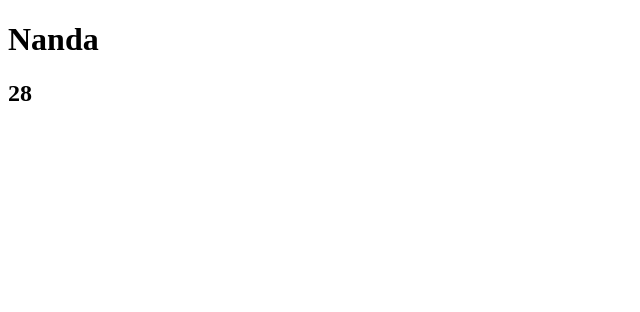
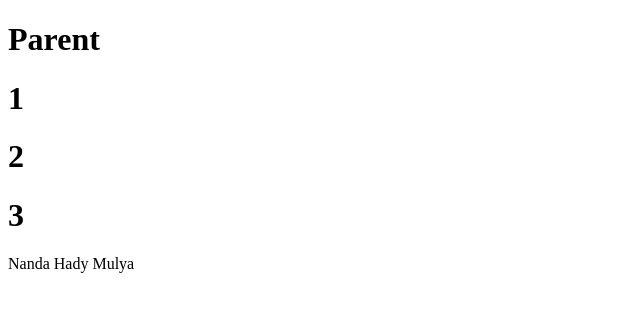
Before and after one commit to nandahadymulya/vue3-basic, a Vue app: page / in a window 1280 px wide. Shown: the top 312 px of the page, without its empty margins (0-640 px from the left). Built offline with nearby package versions, Linux system fonts and the light colour scheme.

Commit message:
feat: provide and inject

```diff
--- a/src/App.vue
+++ b/src/App.vue
@@ -1,10 +1,23 @@
 <script>
-import ChildComponent from "./components/ChildComponent.vue";
+import ComponentOne from "./components/ComponentOne.vue";
 export default {
-  components: { ChildComponent },
+  components: {
+    ComponentOne,
+  },
+  data() {
+    return {
+      author: "Nanda Hady Mulya",
+    };
+  },
+  provide() {
+    return {
+      providedAuthor: this.author,
+    };
+  },
 };
 </script>
 
 <template>
-  <child-component title="Nanda" :number="28" />
+  <h1>Parent</h1>
+  <component-one />
 </template>
--- a/src/components/ChildComponent.vue
+++ /dev/null
@@ -1,16 +0,0 @@
-<script>
-export default {
-  props: {
-    title: String,
-    number: {
-      type: Number,
-      default: 0,
-    },
-  },
-};
-</script>
-
-<template>
-  <h1>{{ title }}</h1>
-  <h2>{{ number }}</h2>
-</template>
--- /dev/null
+++ b/src/components/ComponentOne.vue
@@ -0,0 +1,14 @@
+<script>
+import ComponentTwo from "./ComponentTwo.vue";
+
+export default {
+  components: {
+    ComponentTwo,
+  },
+};
+</script>
+
+<template>
+  <h1>1</h1>
+  <component-two />
+</template>
--- /dev/null
+++ b/src/components/ComponentThree.vue
@@ -0,0 +1,9 @@
+<script>
+export default {
+  inject: ["providedAuthor"],
+};
+</script>
+<template>
+  <h1>3</h1>
+  <p>{{ providedAuthor }}</p>
+</template>
--- /dev/null
+++ b/src/components/ComponentTwo.vue
@@ -0,0 +1,13 @@
+<script>
+import ComponentThree from "./ComponentThree.vue";
+export default {
+  components: {
+    ComponentThree,
+  },
+};
+</script>
+
+<template>
+  <h1>2</h1>
+  <component-three />
+</template>
```
